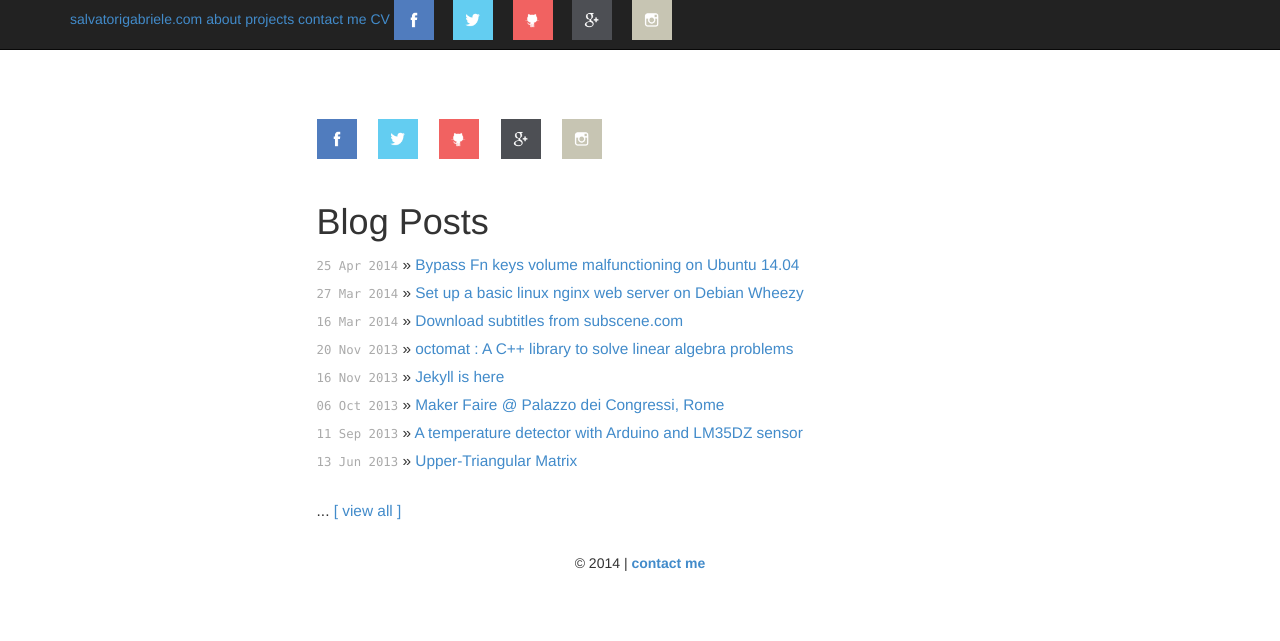
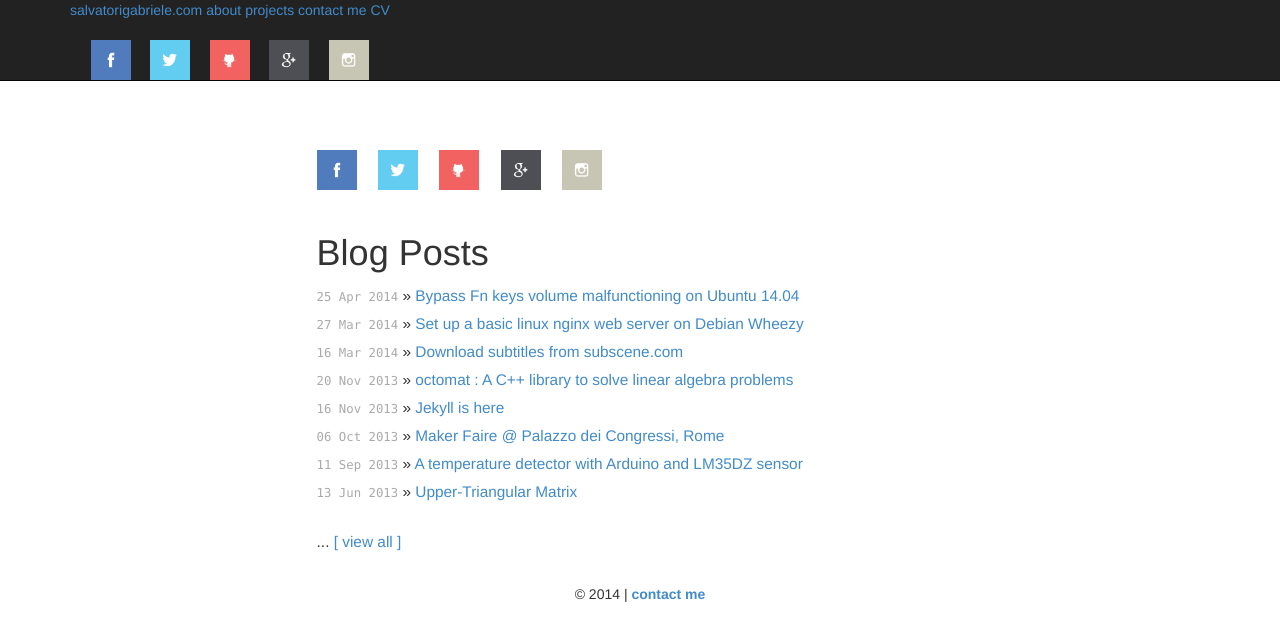
Before and after one commit to gsalvatori/salvatorigabriele.com, a Jekyll site: the page built from index.html, in a window 1280 px wide. Shown: the top 641 px of the page. Built offline with Jekyll 4.4.1, drawn with Linux system fonts in a browser that asks for light colours; Markdown is read by kramdown in place of the engine named in the settings.

Commit message:
Update default.html

```diff
--- a/_layouts/default.html
+++ b/_layouts/default.html
@@ -28,7 +28,7 @@
     <a class="extra" href="/about.html">about</a>
     <a class="extra" href="/projects.html">projects</a>
     <a class="extra" href="/contactme.html">contact me</a>
-    <a class="extra" href="/cv.html">CV</a>
+    <a class="extra" href="/cv.html">CV</a><br><br>
 
     <a href="https://www.facebook.com/salvatorigabriele" target="_blank"><img src="images/facebook.png" width="40" height="40" alt="Facebook" /></a>
     &nbsp;&nbsp;&nbsp;
```
